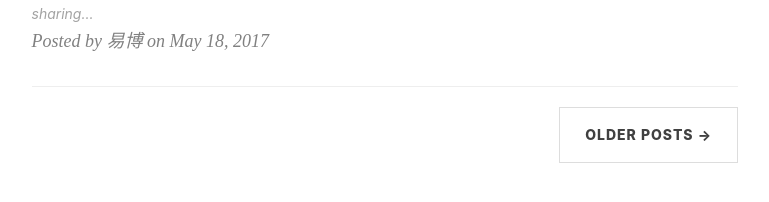
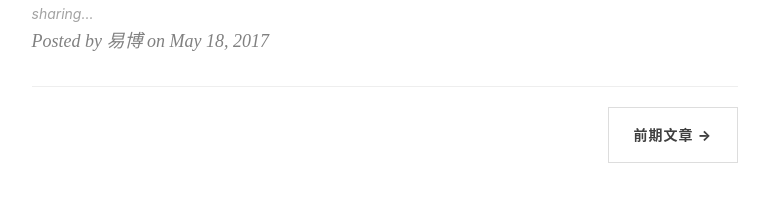
Before and after one commit to xttxqjfg/xttxqjfg.github.io, a Jekyll site: the page built from index.html, in a window 1280 px wide and 900 px high, scrolled down 1788 px. Shown: the part 594-796 px from the top of the window, without its empty margins (136-905 px from the left). Built offline with Jekyll 4.4.1, drawn with Linux system fonts in a browser that asks for light colours; nearby versions of some CDN libraries; the list of posts is cut into pages by our own code; comment, search, counter and statistics services are not loaded.

Commit message:
no message

```diff
--- a/_layouts/post.html
+++ b/_layouts/post.html
@@ -85,12 +85,12 @@
                 <ul class="pager">
                     {% if page.previous.url %}
                     <li class="previous">
-                        <a href="{{ page.previous.url | prepend: site.baseurl | replace: '//', '/' }}" data-toggle="tooltip" data-placement="top" title="{{page.previous.title}}">&larr; Previous Post</a>
+                        <a href="{{ page.previous.url | prepend: site.baseurl | replace: '//', '/' }}" data-toggle="tooltip" data-placement="top" title="{{page.previous.title}}">&larr; 上一篇</a>
                     </li>
                     {% endif %}
                     {% if page.next.url %}
                     <li class="next">
-                        <a href="{{ page.next.url | prepend: site.baseurl | replace: '//', '/' }}" data-toggle="tooltip" data-placement="top" title="{{page.next.title}}">Next Post &rarr;</a>
+                        <a href="{{ page.next.url | prepend: site.baseurl | replace: '//', '/' }}" data-toggle="tooltip" data-placement="top" title="{{page.next.title}}">下一篇 &rarr;</a>
                     </li>
                     {% endif %}
                 </ul>
--- a/index.html
+++ b/index.html
@@ -30,12 +30,12 @@
 <ul class="pager">
     {% if paginator.previous_page %}
     <li class="previous">
-        <a href="{{ paginator.previous_page_path | prepend: site.baseurl | replace: '//', '/' }}">&larr; Newer Posts</a>
+        <a href="{{ paginator.previous_page_path | prepend: site.baseurl | replace: '//', '/' }}">&larr; 最新文章</a>
     </li>
     {% endif %}
     {% if paginator.next_page %}
     <li class="next">
-        <a href="{{ paginator.next_page_path | prepend: site.baseurl | replace: '//', '/' }}">Older Posts &rarr;</a>
+        <a href="{{ paginator.next_page_path | prepend: site.baseurl | replace: '//', '/' }}">前期文章 &rarr;</a>
     </li>
     {% endif %}
 </ul>
```
